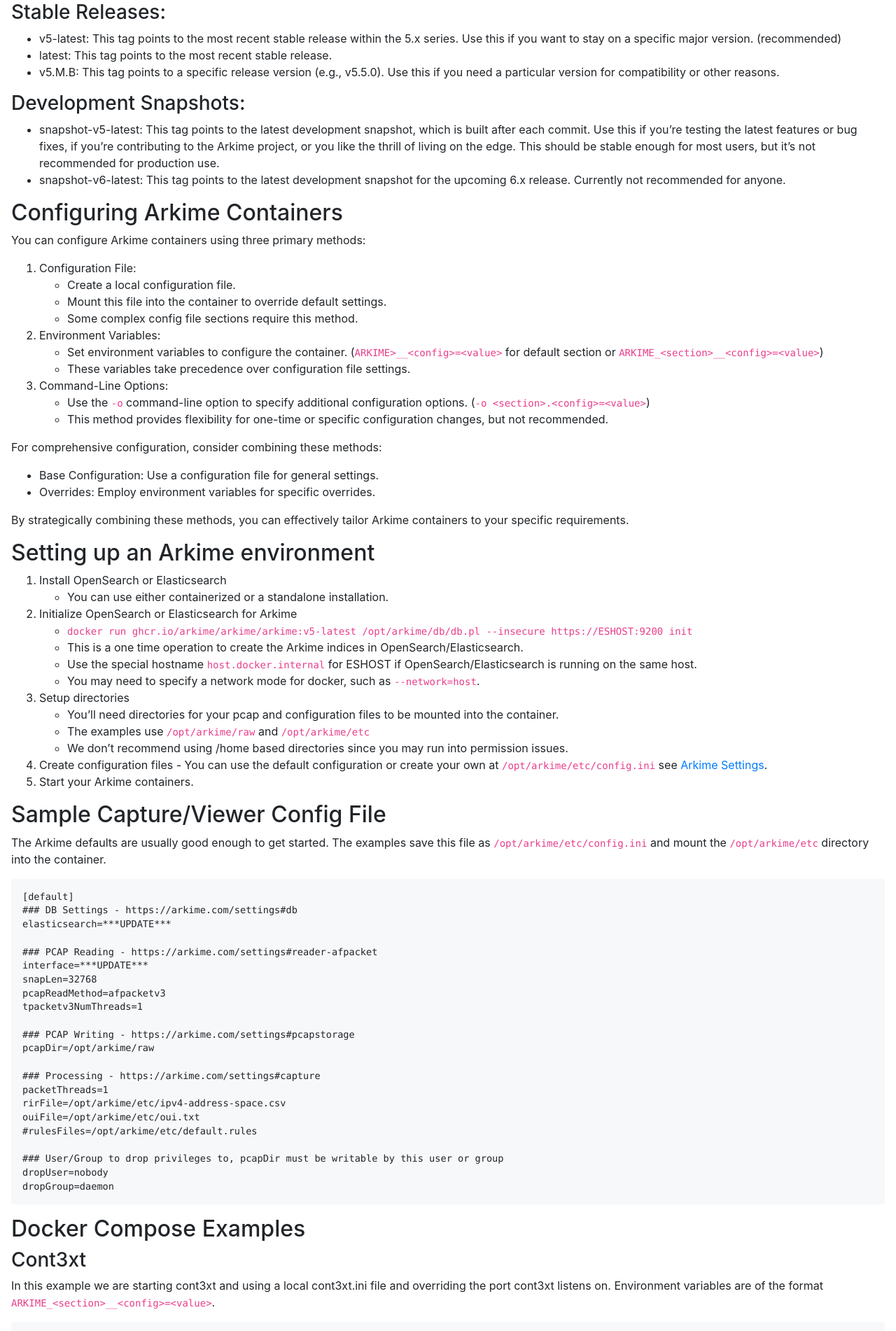
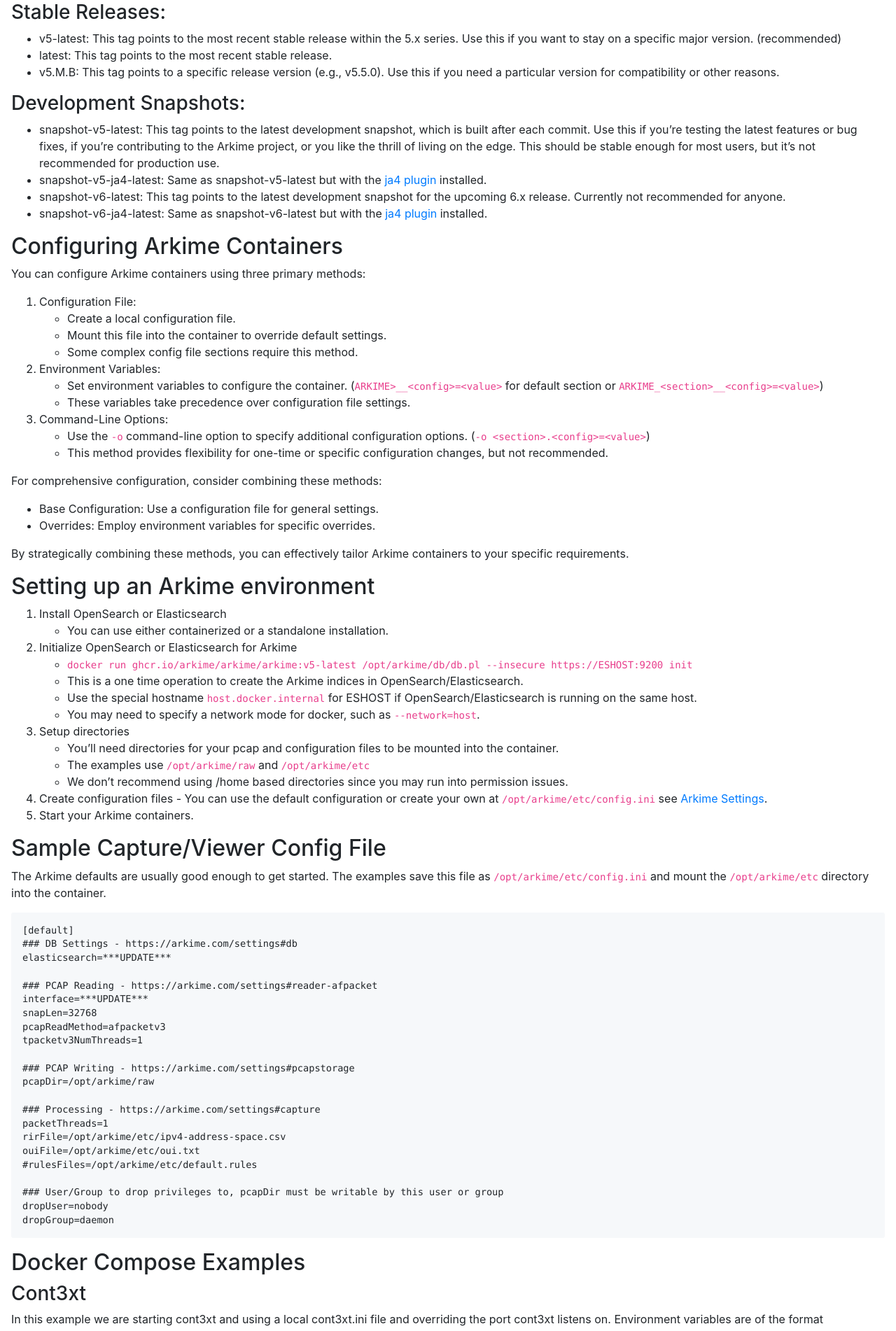
Before and after one commit to arkime/arkimeweb, a Jekyll site: the page built from _wiki/docker.md, in a window 1280 px wide. Shown: the part 473-2375 px from the top of the page at 70% size. Built offline with Jekyll 4.4.1, drawn with Linux system fonts in a browser that asks for light colours.

Commit message:
add snapshot ja4 info

```diff
--- a/_wiki/docker.md
+++ b/_wiki/docker.md
@@ -37,7 +37,9 @@
 ### Development Snapshots:
 
 * snapshot-v5-latest: This tag points to the latest development snapshot, which is built after each commit. Use this if you're testing the latest features or bug fixes, if you're contributing to the Arkime project, or you like the thrill of living on the edge. This should be stable enough for most users, but it's not recommended for production use.
+* snapshot-v5-ja4-latest: Same as snapshot-v5-latest but with the [ja4 plugin](https://arkime.com/ja4) installed.
 * snapshot-v6-latest: This tag points to the latest development snapshot for the upcoming 6.x release. Currently not recommended for anyone.
+* snapshot-v6-ja4-latest: Same as snapshot-v6-latest but with the [ja4 plugin](https://arkime.com/ja4) installed.
 
 ## Configuring Arkime Containers
 {: .subsection }
--- a/settings.html
+++ b/settings.html
@@ -324,7 +324,7 @@
         Formats:
         <ul>
           <li> URL - https://[user:password@]example.com/config.ini</li>
-          <li> Opensearch - opensearchs://[user:password@]example.com/INDEX/_doc/DOC</li>
+          <li> OpenSearch - opensearchs://[user:password@]example.com/INDEX/_doc/DOC</li>
           <li> Elasticsearch - elasticsearchs://[user:password@]example.com:9200/INDEX/_doc/DOC</li>
           <li> Redis - redis://[:password@]host:port/db-number/DOC</li>
           <li> Redis Sentinel - redis-sentinel://[[sentinelPassword]:[password]@]host[:port]/redis-name/db-number/DOC</li>
```
